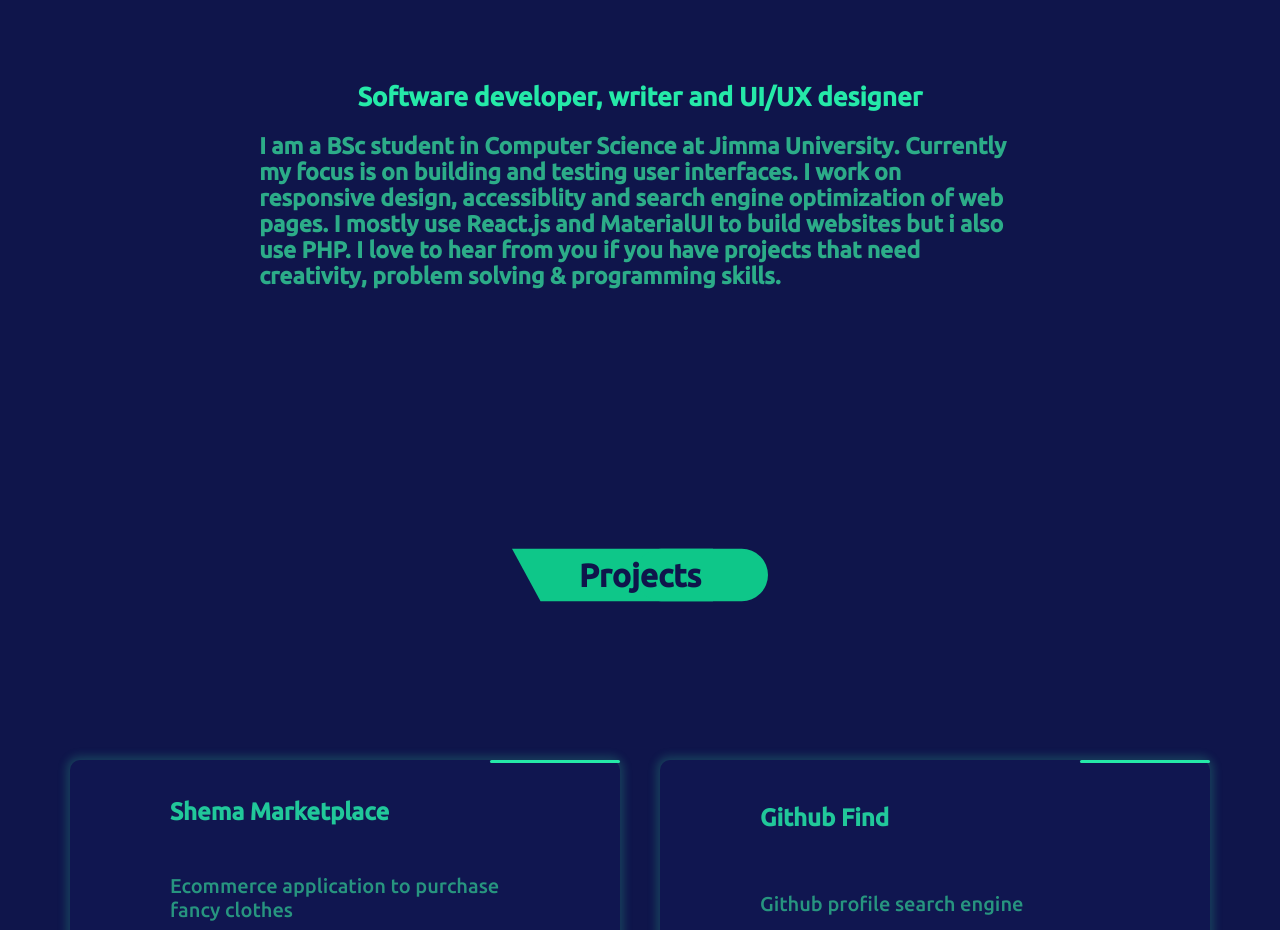
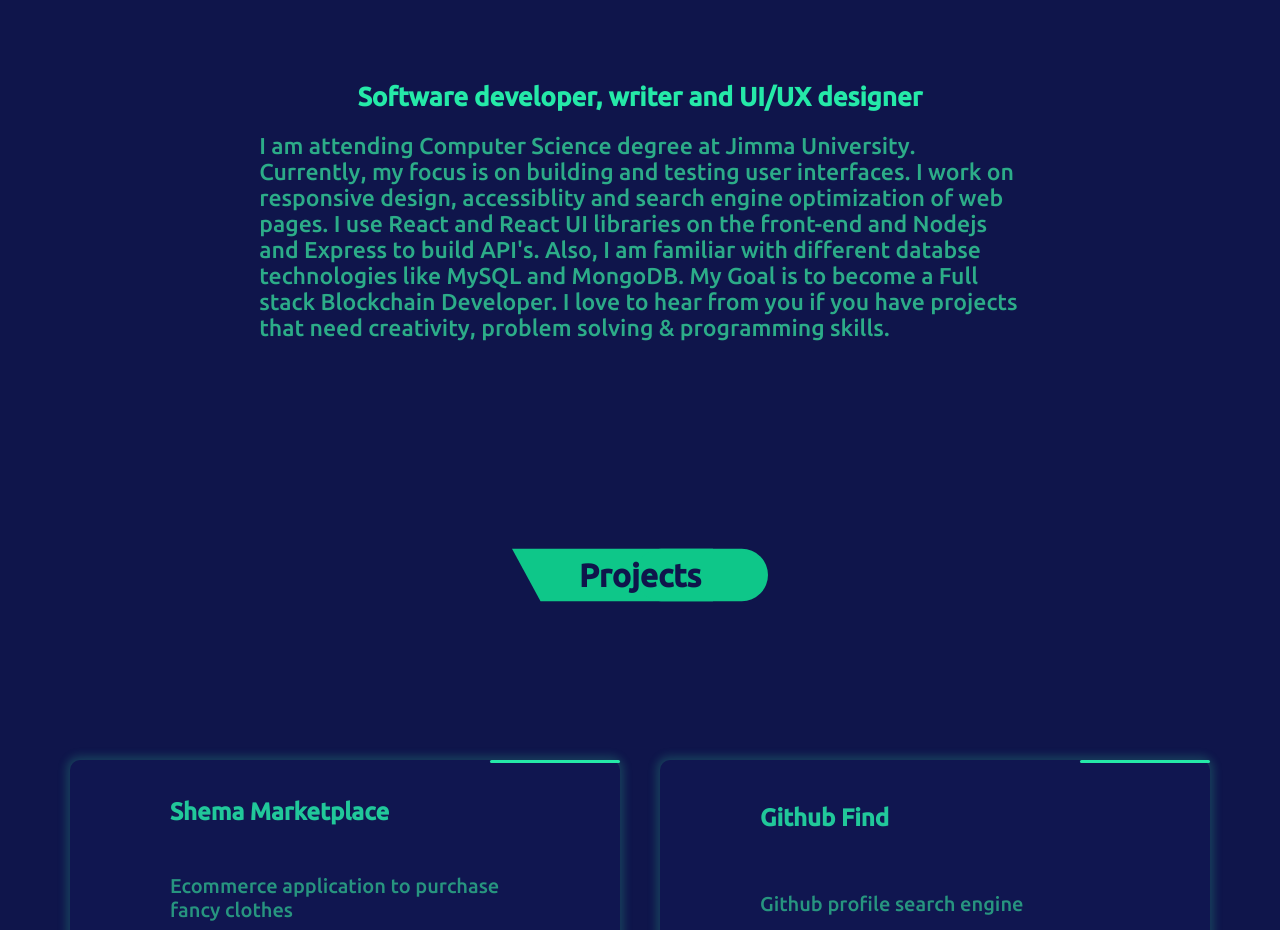
Before and after one commit to Bereky/portfolio-old, a React (Create React App) app: page / in a window 1280 px wide. Shown: the part 940-1870 px from the top of the page. Built offline with nearby package versions, Linux system fonts and the light colour scheme.

Commit message:
about description modified

```diff
--- a/src/components/About/About.js
+++ b/src/components/About/About.js
@@ -12,13 +12,14 @@ const About = () => {
             <div className="about-container">
                 <div className="about-description-container">
                     <h2 className="about-description-header">Software developer, writer and UI/UX designer </h2>
-                    <h2 className='about-description'>
-                    I am a BSc student in Computer Science at Jimma University. Currently my focus is on
+                    <p className='about-description'>
+                    I am attending Computer Science degree at Jimma University. Currently, my focus is on
                     building and testing user interfaces. I work on responsive design, accessiblity and
-                    search engine optimization of web pages. I mostly use React.js and MaterialUI to build
-                    websites but i also use PHP. I love to hear from you if you have projects that need creativity,
+                    search engine optimization of web pages. I use React and React UI libraries on the front-end and
+                    Nodejs and Express to build API's. Also, I am familiar with different databse technologies like MySQL and MongoDB.
+                    My Goal is to become a Full stack Blockchain Developer. I love to hear from you if you have projects that need creativity,
                     problem solving & programming skills.
-                    </h2>
+                    </p>
                 </div>
             </div>
         </div>
```
